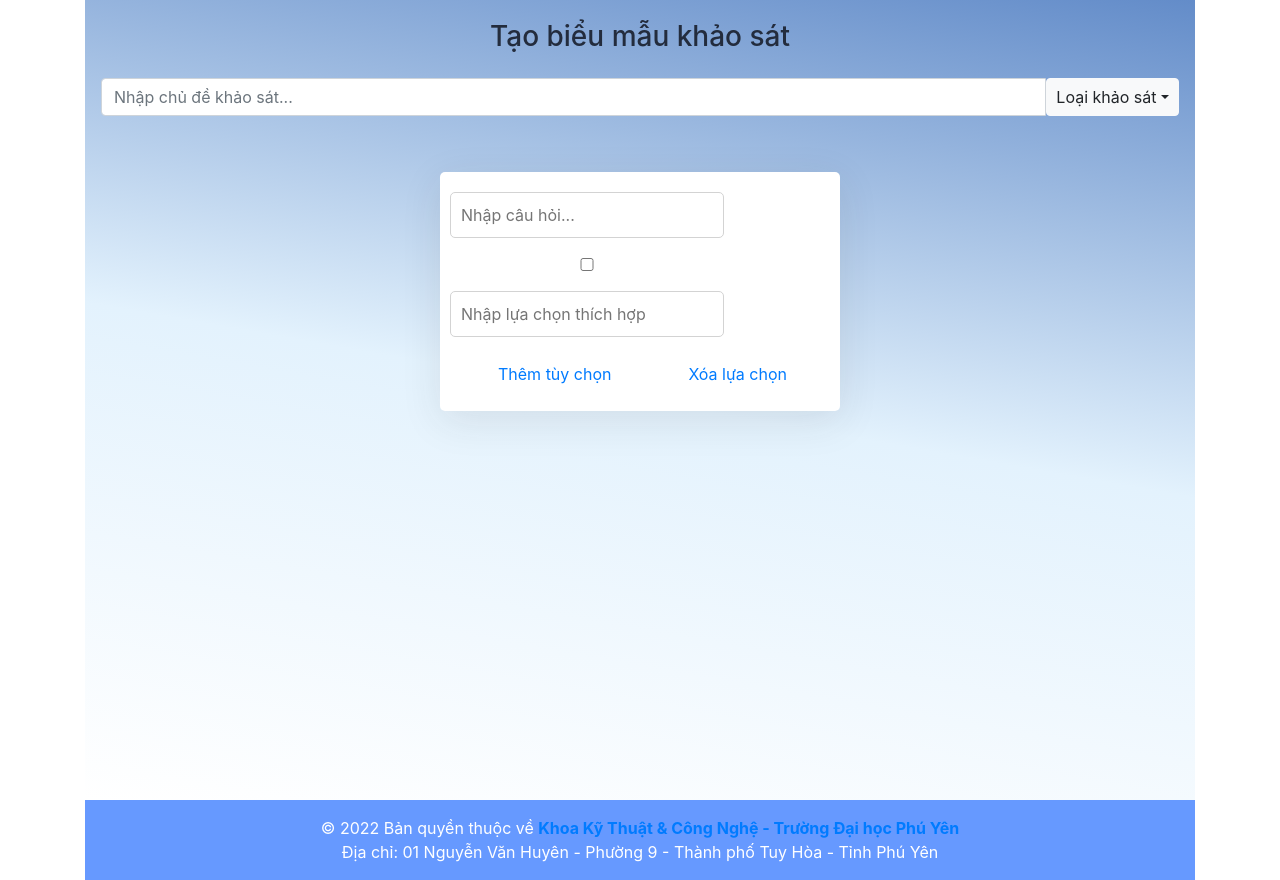
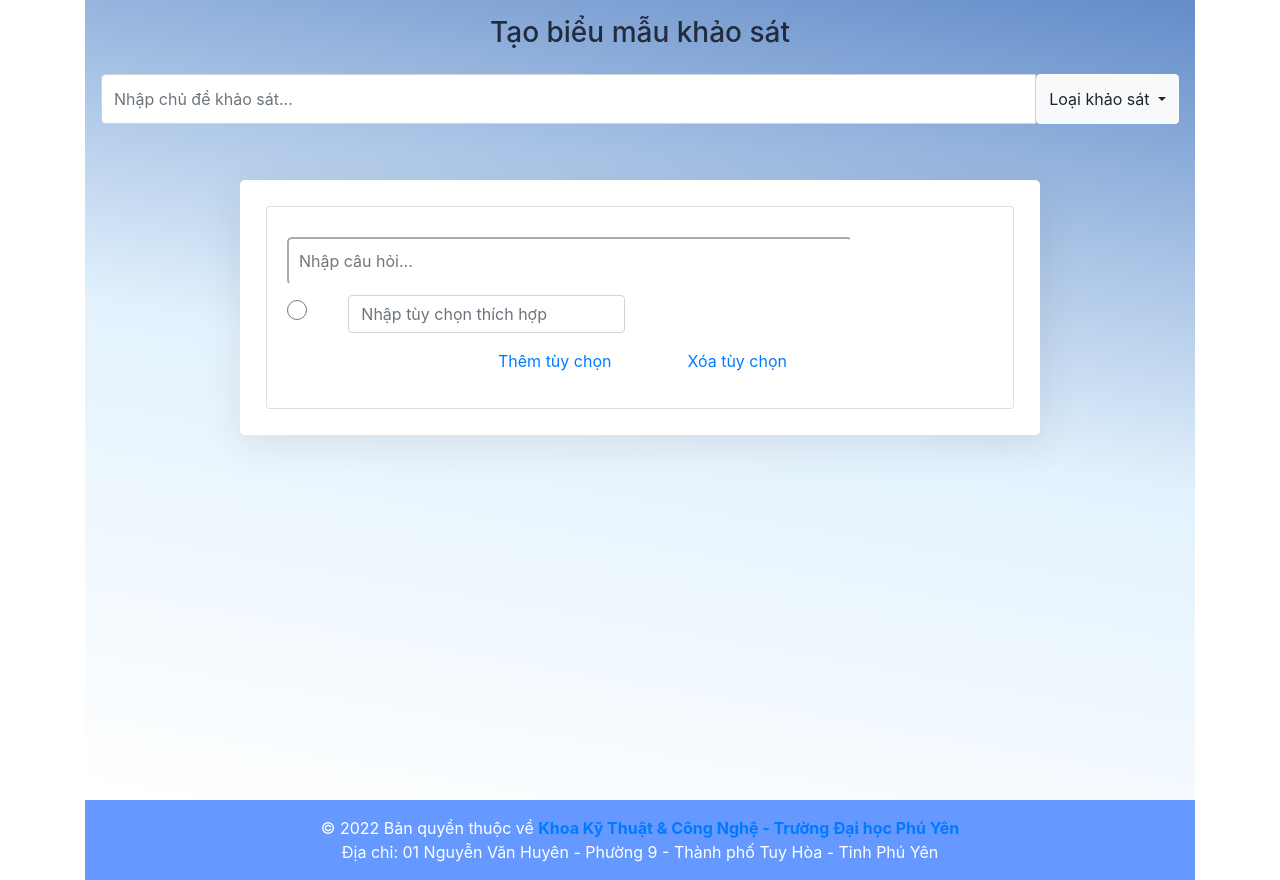
Before and after one commit to anhthuong325/Survey, a PHP site: page /dynamic-form.php in a window 1280 px wide. Shown: the part 162-1042 px from the top of the page. Run offline with PHP 8.4, Linux system fonts and the light colour scheme.

Commit message:
Performed Task | Append Element html [Dynamic-Form] - Effect of option check

```diff
--- a/assets/css/dynamic-form.css
+++ b/assets/css/dynamic-form.css
@@ -1,22 +1,23 @@
 .wrapper {
-width: 400px;
-margin: 40px auto;
-padding: 10px;
-border-radius: 5px;
-background: white;
-box-shadow: 0px 10px 40px 0px rgba(47,47,47,.1);
+    width: 800px;
+    margin: 40px auto;
+    padding: 10px;
+    border-radius: 5px;
+    background: white;
+    box-shadow: 0px 10px 40px 0px rgba(47,47,47,.1);
 }
-
-.survey_options{
+.survey_question{
+display: flex;
 padding: 10px;
 /* margin-left: 53px; */
 margin: 10px auto;
 display: inline;
 border-radius: 5px;
-border: 1px solid lightgrey;
+border: 2px inset rgb(254, 254, 255);
 background: none;
-width: 274px;
+width: 80%;
 color: black;
+background-color: white;
 }
 
 input[type="text"]:focus {
--- a/assets/js/dynamic-form.js
+++ b/assets/js/dynamic-form.js
@@ -1,24 +1,17 @@
-var survey_options = document.getElementById('survey_options');
-var add_more_fields = document.getElementById('add_more_fields');
-var remove_fields = document.getElementById('remove_fields');
+var countre=1;
+function add_more_field(){
+    countre+=1;
+    html='<div class="row" id="row'+countre+'">\
+            <div class="col-1">\
+                <input type="radio" name="survey_options'+countre+'" class="form-control" style = "width: 20px; height: 30px;">\
+            </div>\
+            <div class="col-5">\
+                <input type="text" name="survey_options_name'+countre+'" class="form-control" size="22" placeholder="Nhập lựa chọn thích hợp">\
+            </div>\
+        </div>'
+    var form = document.getElementById('option-form')
+    form.innerHTML+=html
 
-    add_more_fields.onclick = function(){
-    var newField1 = document.createElement('input1');
-        newField1.setAttribute('type','checkbox');
-        newField1.setAttribute('name','survey_options[]');
-        newField1.setAttribute('class','survey_options');
-        newField1.setAttribute('siz',50);
-    var newField2 = document.createElement('input2');
-        newField2.setAttribute('type','text');
-        newField2.setAttribute('name','survey_options[]');
-        newField2.setAttribute('class','survey_options');
-        newField2.setAttribute('siz',22);
-    survey_options.appendChild(newField1, newField2);
-    }
-
-    remove_fields.onclick = function(){
-    var input_tags = survey_options.getElementsByTagName('input1','input2');
-        if(input_tags.length > 2) {
-            survey_options.removeChild(input_tags[(input_tags.length) - 1]);
-        }
-    }
+    // #tomorrow pop-up enter link survey indexpage
+    // how to select only one radio
+}
--- a/dynamic-form.php
+++ b/dynamic-form.php
@@ -4,11 +4,11 @@
 
     <section class="overlay" style="background-image: linear-gradient(10deg, white, #E3F2FD, #638CC9); height:100%">
         <!--Topic Tile-->
-        <h3>Tạo biểu mẫu khảo sát</h3>
+        <h3 class="text-center pt-3">Tạo biểu mẫu khảo sát</h3>
         <div id="row">
             <div class="input-group p-3">
-                <input type="text" class="form-control" placeholder="Nhập chủ đề khảo sát...">
-                <button type="button" class="btn btn-light dropdown-toggle dropdown-toggle-split" data-toggle="dropdown">
+                <input type="text" class="form-control" style="height:50px;" placeholder="Nhập chủ đề khảo sát...">
+                <button type="button" class="btn btn-light dropdown-toggle dropdown-toggle" data-toggle="dropdown">
                     <span>Loại khảo sát</span>
                 </button>
                 <div class="dropdown-menu">
@@ -20,23 +20,31 @@
             </div>
         </div>
         <!--Topic Tile-->
+        <!--Survey Form Builder-->
         <div class="wrapper">
-            <div id="survey_options">
-                <input type="text" name="survey_options[]" class="survey_options" size="50" placeholder="Nhập câu hỏi...">
-                <input type="checkbox" name="survey_options[]" class="survey_options" size="50">
-                <input type="text" name="survey_options[]" class="survey_options" size="22" placeholder="Nhập lựa chọn thích hợp">
-            </div>
-            <!-- <form class="form-group">
-                <input type="checkbox" name="survey_options[]" class="survey_options" size="50">
-                <input type="text" name="survey_options[]" class="survey_options" size="22" placeholder="Nhập lựa chọn thích hợp">
-            </form>  -->
+            <div class="card m-3">
+                <div class="card-body">
+                    <input type="text" name="survey_question" class="survey_question" size="50" placeholder="Nhập câu hỏi...">
 
+                    <form id="option-form">
+                        <div class="row" id="row1">
+                            <div class="col-1">
+                                <input type="radio" name="survey_options1" class="form-control" style = "width: 20px; height: 30px;">
+                            </div>
+                            <div class="col-5">
+                                <input type="text" name="survey_options_name1" class="form-control" size="22" placeholder="Nhập tùy chọn thích hợp">
+                            </div>
+                        </div>
+                    </form>
 
-            <div class="controls">
-                <a href="#" id="add_more_fields"><i class="fa fa-plus"></i>Thêm tùy chọn</a>
-                <a href="#" id="remove_fields"><i class="fa fa-plus"></i>Xóa lựa chọn</a>
+                    <div class="controls">
+                        <a href="#" onclick="add_more_field()"><i class="fa fa-plus"></i>Thêm tùy chọn</a>
+                        <a href="#" id="remove_fields"><i class="fa fa-plus"></i>Xóa tùy chọn</a>
+                    </div>
+                </div>
             </div>
         </div>
+        <!--Survey Form Builder-->
     </section>
 
 <?php include "./views/layouts/page_footer.php"; ?>
```
Also changed, not shown: index.php (+35 -3 lines).
